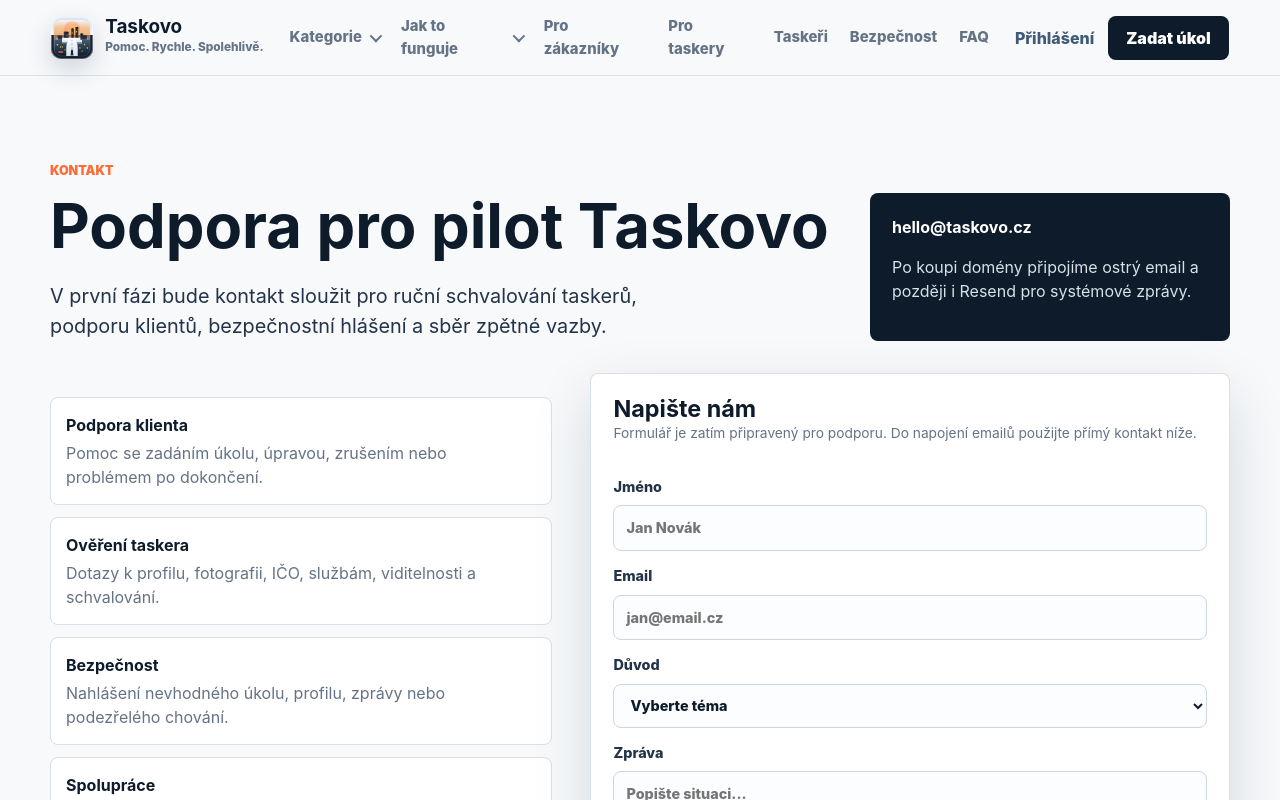
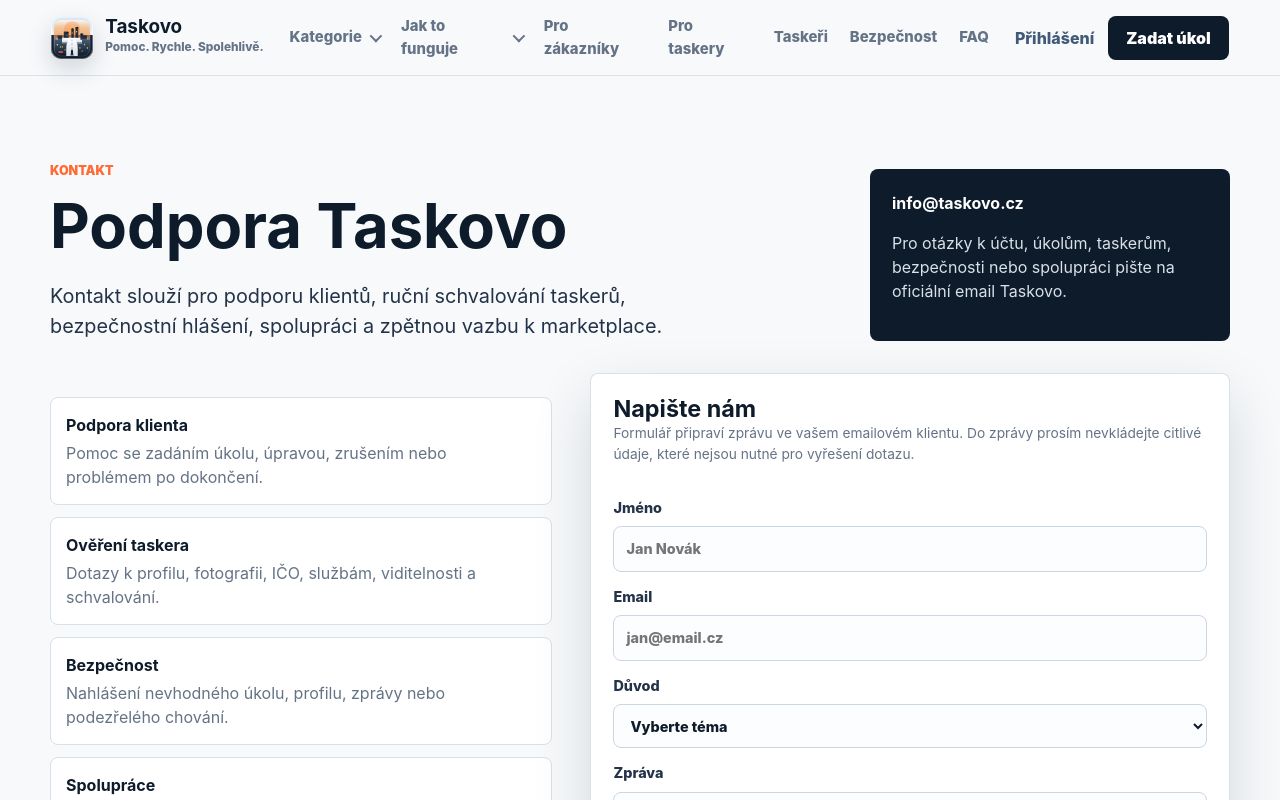
Before and after one commit to kaziodimm/taskovo-app, a Next.js app: page /kontakt in a window 1280 px wide. Shown: the top 800 px of the page. Built offline with nearby package versions, Linux system fonts and the light colour scheme; no server answers.

Commit message:
Polish production contact page wording

```diff
--- a/app/kontakt/page.tsx
+++ b/app/kontakt/page.tsx
@@ -3,16 +3,16 @@ import { Footer } from "@/components/Footer";
 import { Header } from "@/components/Header";
 
 const pageUrl = "https://taskovo.cz/kontakt";
-const supportEmail = "hello@taskovo.cz";
+const supportEmail = "info@taskovo.cz";
 
 export const metadata: Metadata = {
   title: "Kontakt | Taskovo",
   description:
-    "Kontakt na podporu Taskovo pro klienty, taskery, ověření profilu, bezpečnost, pilotní spolupráci a zpětnou vazbu.",
+    "Kontakt na podporu Taskovo pro klienty, taskery, ověření profilu, bezpečnost, spolupráci a zpětnou vazbu.",
   alternates: { canonical: "/kontakt" },
   openGraph: {
     title: "Kontakt | Taskovo",
-    description: "Podpora pro pilot českého marketplace Taskovo.",
+    description: "Podpora pro český marketplace Taskovo.",
     url: pageUrl,
     siteName: "Taskovo",
     type: "website",
@@ -20,7 +20,7 @@ export const metadata: Metadata = {
   twitter: {
     card: "summary_large_image",
     title: "Kontakt | Taskovo",
-    description: "Podpora pro pilot českého marketplace Taskovo.",
+    description: "Podpora pro český marketplace Taskovo.",
   },
 };
 
@@ -28,7 +28,7 @@ const contactReasons = [
   ["Podpora klienta", "Pomoc se zadáním úkolu, úpravou, zrušením nebo problémem po dokončení."],
   ["Ověření taskera", "Dotazy k profilu, fotografii, IČO, službám, viditelnosti a schvalování."],
   ["Bezpečnost", "Nahlášení nevhodného úkolu, profilu, zprávy nebo podezřelého chování."],
-  ["Spolupráce", "Pilotní města, lokální partneři, marketing, komunity a první skupiny taskerů."],
+  ["Spolupráce", "Lokální partneři, města, komunity, marketing a skupiny prvních taskerů."],
 ];
 
 export default function ContactPage() {
@@ -53,12 +53,12 @@ export default function ContactPage() {
         <section className="page-hero">
           <div>
             <p className="kicker">Kontakt</p>
-            <h1 className="page-title">Podpora pro pilot Taskovo</h1>
-            <p className="hero-lead">V první fázi bude kontakt sloužit pro ruční schvalování taskerů, podporu klientů, bezpečnostní hlášení a sběr zpětné vazby.</p>
+            <h1 className="page-title">Podpora Taskovo</h1>
+            <p className="hero-lead">Kontakt slouží pro podporu klientů, ruční schvalování taskerů, bezpečnostní hlášení, spolupráci a zpětnou vazbu k marketplace.</p>
           </div>
           <div className="page-hero-card">
             <strong>{supportEmail}</strong>
-            <p>Po koupi domény připojíme ostrý email a později i Resend pro systémové zprávy.</p>
+            <p>Pro otázky k účtu, úkolům, taskerům, bezpečnosti nebo spolupráci pište na oficiální email Taskovo.</p>
           </div>
         </section>
 
@@ -67,11 +67,11 @@ export default function ContactPage() {
             {contactReasons.map(([title, text]) => <div key={title}><strong>{title}</strong><span>{text}</span></div>)}
           </div>
           <form className="search-panel">
-            <div className="card-heading"><h2>Napište nám</h2><p className="fine-print">Formulář je zatím připravený pro podporu. Do napojení emailů použijte přímý kontakt níže.</p></div>
-            <label>Jméno<input placeholder="Jan Novák" /></label>
-            <label>Email<input placeholder="jan@email.cz" /></label>
-            <label>Důvod<select defaultValue=""><option value="" disabled>Vyberte téma</option><option>Podpora klienta</option><option>Ověření taskera</option><option>Bezpečnost</option><option>Spolupráce</option></select></label>
-            <label>Zpráva<textarea rows={5} placeholder="Popište situaci..." /></label>
+            <div className="card-heading"><h2>Napište nám</h2><p className="fine-print">Formulář připraví zprávu ve vašem emailovém klientu. Do zprávy prosím nevkládejte citlivé údaje, které nejsou nutné pro vyřešení dotazu.</p></div>
+            <label>Jméno<input name="name" placeholder="Jan Novák" /></label>
+            <label>Email<input name="email" placeholder="jan@email.cz" /></label>
+            <label>Důvod<select name="topic" defaultValue=""><option value="" disabled>Vyberte téma</option><option>Podpora klienta</option><option>Ověření taskera</option><option>Bezpečnost</option><option>Spolupráce</option></select></label>
+            <label>Zpráva<textarea name="message" rows={5} placeholder="Popište situaci..." /></label>
             <a className="button primary" href={`mailto:${supportEmail}?subject=Taskovo podpora`}>Odeslat přes email</a>
           </form>
         </section>
```
